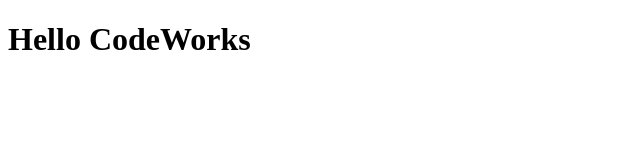
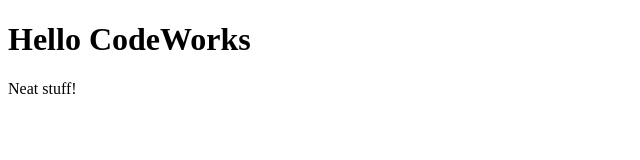
Before and after one commit to alanbutcher/day-1, a plain HTML site: page index.html in a window 1280 px wide. Shown: the full height of the page, 0-640 px from the left. Drawn offline with Linux system fonts and the light colour scheme.

Commit message:
2nd commit

```diff
--- a/index.html
+++ b/index.html
@@ -5,11 +5,12 @@
   <meta charset="UTF-8">
   <meta name="viewport" content="width=device-width, initial-scale=1.0">
   <meta http-equiv="X-UA-Compatible" content="ie=edge">
-  <title>CodeWorks Day 1</title>
+  <title>CodeWorks</title>
 </head>
 
 <body>
   <h1>Hello CodeWorks</h1>
+  <p>Neat stuff!</p>
 </body>
 
 </html>
```
